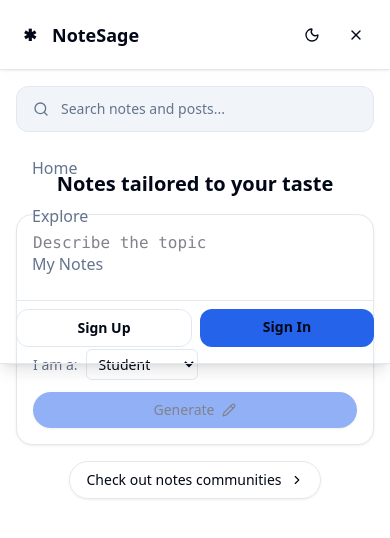
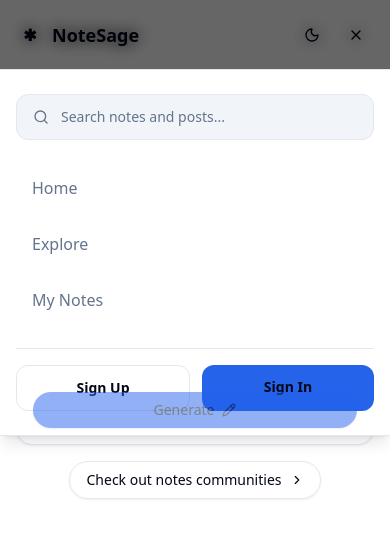
Before and after one commit to Soham-Donode/notesage, a Next.js app: page / in a window 390 px wide. Both pictures are taken after a click on the button 356 px from the left and 34 px from the top of the page. Shown: the top 538 px of the page. Built offline with nearby package versions, Linux system fonts and the light colour scheme; no server answers.

Commit message:
pre final

```diff
--- a/app/explore/[slug]/page.tsx
+++ b/app/explore/[slug]/page.tsx
@@ -186,7 +186,7 @@ const TopicPage = () => {
 				<div className="mb-6 sm:mb-8 flex justify-center">
 					<button
 						onClick={() => setIsPostFormOpen(true)}
-						className="bg-gradient-to-r from-primary to-primary/80 text-primary-foreground px-6 sm:px-8 py-3 sm:py-4 rounded-full font-semibold shadow-lg hover:shadow-xl transform hover:-translate-y-1 transition-all duration-300 hover-scale text-sm sm:text-base"
+						className="border border-white/50 bg-gradient-to-r from-primary to-primary/80 text-primary-foreground px-6 sm:px-8 py-3 sm:py-4 rounded-full font-semibold shadow-lg hover:shadow-xl transform hover:-translate-y-1 transition-all duration-300 hover-scale text-sm sm:text-base"
 					>
 						✏️ Share Your Knowledge
 					</button>
--- a/app/generation/page.tsx
+++ b/app/generation/page.tsx
@@ -418,7 +418,7 @@ export default function NoteSage() {
                       We wrap it in a transparent container so it doesn't inherit
                       .text-card-foreground or .bg-card. The editor itself manages
                       its own appearance. */}
-                  <div className="bg-transparent text-inherit">
+                  <div className="bg-white text-inherit">
                     <Editable
                       editor={editor}
                       value={markdown}
--- a/components/NavBar.tsx
+++ b/components/NavBar.tsx
@@ -95,10 +95,11 @@ export function NavBar({ onSearchClick }: NavBarProps) {
         </Button>
       </div>
 
-      {/* Mobile Menu */}
+      {/* Mobile Menu Overlay */}
       {isMobileMenuOpen && (
-        <div className="md:hidden absolute top-[70px] left-0 right-0 bg-background/95 backdrop-blur-sm border-b border-border shadow-lg z-50">
-          <div className="px-4 py-4 space-y-4">
+        <div className="md:hidden fixed inset-0 bg-black/60 backdrop-blur-sm z-50" onClick={() => setIsMobileMenuOpen(false)}>
+          <div className="absolute top-[70px] left-0 right-0 bg-card border-b border-border shadow-lg">
+            <div className="px-4 py-6 space-y-6">
               {/* Mobile Search */}
               <button
                 onClick={() => {
@@ -115,21 +116,21 @@ export function NavBar({ onSearchClick }: NavBarProps) {
               <div className="space-y-2">
                 <Link
                   href="/"
-                className="block px-4 py-2 text-muted-foreground hover:text-primary hover:bg-muted rounded-lg transition-colors"
+                  className="block px-4 py-3 text-muted-foreground hover:text-primary hover:bg-muted rounded-lg transition-colors text-base font-medium"
                   onClick={() => setIsMobileMenuOpen(false)}
                 >
                   Home
                 </Link>
                 <Link
                   href="/explore"
-                className="block px-4 py-2 text-muted-foreground hover:text-primary hover:bg-muted rounded-lg transition-colors"
+                  className="block px-4 py-3 text-muted-foreground hover:text-primary hover:bg-muted rounded-lg transition-colors text-base font-medium"
                   onClick={() => setIsMobileMenuOpen(false)}
                 >
                   Explore
                 </Link>
                 <Link
                   href="/mynotes"
-                className="block px-4 py-2 text-muted-foreground hover:text-primary hover:bg-muted rounded-lg transition-colors"
+                  className="block px-4 py-3 text-muted-foreground hover:text-primary hover:bg-muted rounded-lg transition-colors text-base font-medium"
                   onClick={() => setIsMobileMenuOpen(false)}
                 >
                   My Notes
@@ -138,17 +139,17 @@ export function NavBar({ onSearchClick }: NavBarProps) {
 
               {/* Mobile Auth */}
               {!isLoggedIn && (
-              <div className="flex gap-2 pt-2 border-t border-border">
+                <div className="flex gap-3 pt-4 border-t border-border">
                   <Link
                     href="/signup"
-                  className="flex-1 text-center rounded-xl border border-border bg-background px-4 py-2 text-sm font-semibold text-foreground hover:bg-accent hover:text-accent-foreground transition-all duration-200"
+                    className="flex-1 text-center rounded-xl border border-border bg-background px-4 py-3 text-sm font-semibold text-foreground hover:bg-accent hover:text-accent-foreground transition-all duration-200"
                     onClick={() => setIsMobileMenuOpen(false)}
                   >
                     Sign Up
                   </Link>
                   <Link
                     href="/login"
-                  className="flex-1 text-center rounded-xl bg-primary px-4 py-2 text-sm font-semibold text-primary-foreground hover:bg-primary/90 transition-all duration-200"
+                    className="flex-1 text-center rounded-xl bg-primary px-4 py-3 text-sm font-semibold text-primary-foreground hover:bg-primary/90 transition-all duration-200"
                     onClick={() => setIsMobileMenuOpen(false)}
                   >
                     Sign In
@@ -157,6 +158,7 @@ export function NavBar({ onSearchClick }: NavBarProps) {
               )}
             </div>
           </div>
+        </div>
       )}
     </nav>
   );
--- a/components/PreviewPage.tsx
+++ b/components/PreviewPage.tsx
@@ -1,6 +1,7 @@
 "use client"
 import React, { useState, useEffect, useRef } from 'react';
 import { Bot, User, ArrowRight, FileDown, Loader, Sparkles } from 'lucide-react';
+import ReactMarkdown from 'react-markdown';
 
 // --- Type Definitions ---
 // Defines the structure for a single chat message.
@@ -171,9 +172,26 @@ const App: React.FC = () => {
                     </div>
                     <div className="bg-card p-4 sm:p-6 md:p-8 lg:p-12 rounded-2xl shadow-lg border border-border min-h-[60vh] sm:min-h-[70vh]">
                         {generatedNotes ? (
-                            <article className="prose prose-sm sm:prose-base lg:prose-lg xl:prose-xl max-w-none text-card-foreground">
-                                <div dangerouslySetInnerHTML={{ __html: generatedNotes.replace(/\n/g, '<br />') }} />
-                            </article>
+                            <div className="prose prose-sm sm:prose-base lg:prose-lg xl:prose-xl max-w-none prose-headings:text-card-foreground prose-p:text-card-foreground prose-strong:text-card-foreground prose-code:text-card-foreground prose-pre:bg-muted prose-pre:border prose-pre:border-border prose-blockquote:text-muted-foreground prose-blockquote:border-l-primary">
+                                <ReactMarkdown
+                                    components={{
+                                        h1: ({ children }) => <h1 className="text-xl sm:text-2xl lg:text-3xl font-bold text-card-foreground mb-4 mt-6 first:mt-0">{children}</h1>,
+                                        h2: ({ children }) => <h2 className="text-lg sm:text-xl lg:text-2xl font-semibold text-card-foreground mb-3 mt-5">{children}</h2>,
+                                        h3: ({ children }) => <h3 className="text-base sm:text-lg lg:text-xl font-medium text-card-foreground mb-2 mt-4">{children}</h3>,
+                                        p: ({ children }) => <p className="text-card-foreground mb-4 leading-relaxed">{children}</p>,
+                                        ul: ({ children }) => <ul className="text-card-foreground mb-4 ml-6 list-disc space-y-1">{children}</ul>,
+                                        ol: ({ children }) => <ol className="text-card-foreground mb-4 ml-6 list-decimal space-y-1">{children}</ol>,
+                                        li: ({ children }) => <li className="text-card-foreground">{children}</li>,
+                                        code: ({ children }) => <code className="bg-muted text-card-foreground px-2 py-1 rounded text-sm font-mono">{children}</code>,
+                                        pre: ({ children }) => <pre className="bg-muted border border-border p-4 rounded-lg overflow-x-auto mb-4 text-card-foreground">{children}</pre>,
+                                        blockquote: ({ children }) => <blockquote className="border-l-4 border-primary pl-4 italic text-muted-foreground mb-4">{children}</blockquote>,
+                                        strong: ({ children }) => <strong className="font-semibold text-card-foreground">{children}</strong>,
+                                        em: ({ children }) => <em className="italic text-card-foreground">{children}</em>,
+                                    }}
+                                >
+                                    {generatedNotes}
+                                </ReactMarkdown>
+                            </div>
                         ) : (
                             <div className="flex flex-col items-center justify-center h-full text-center text-muted-foreground py-8 sm:py-12">
                                 <Sparkles className="w-12 h-12 sm:w-16 sm:h-16 mb-4 text-muted-foreground/50" />
```
Lines whose indentation alone changed are shown as unchanged.
